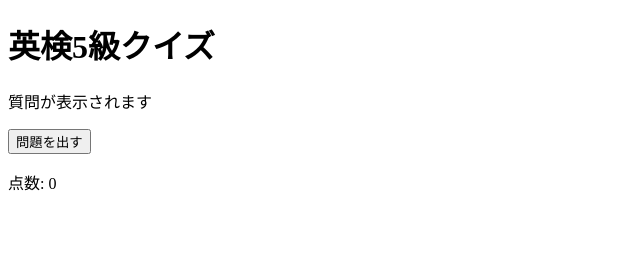
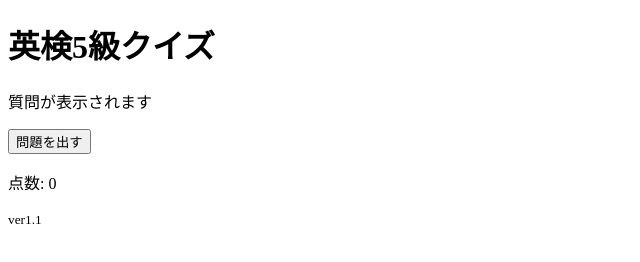
Before and after one commit to yucchannel/eiken5, a plain HTML site: page index.html in a window 1280 px wide. Shown: the full height of the page, 0-640 px from the left. Drawn offline with Linux system fonts and the light colour scheme.

Commit message:
Update index.html

```diff
--- a/index.html
+++ b/index.html
@@ -16,6 +16,7 @@
     <button id="playAudio">問題を出す</button>
     <div id="result"></div>
     <p>点数: <span id="score">0</span></p>
+    <small>ver1.1</small>
 
 <script>
 // 100問の英検5級の問題リスト
```
